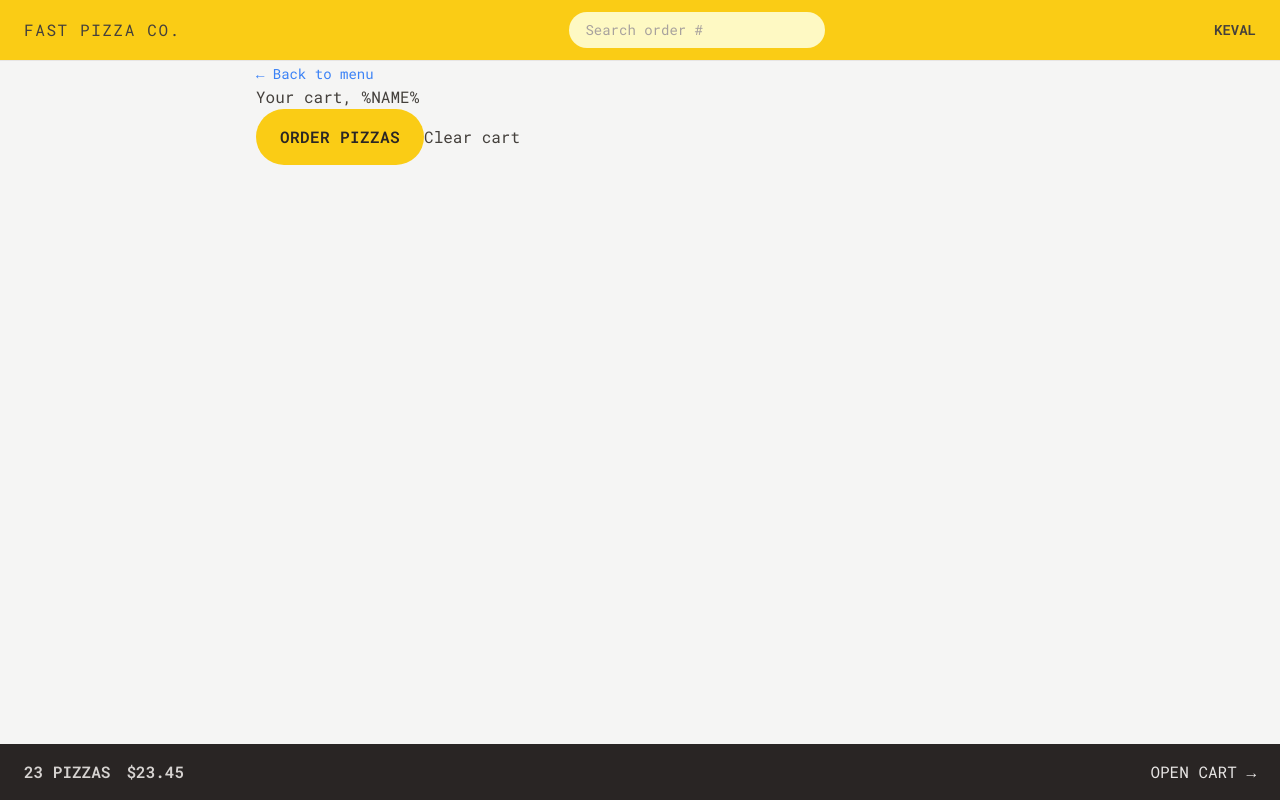
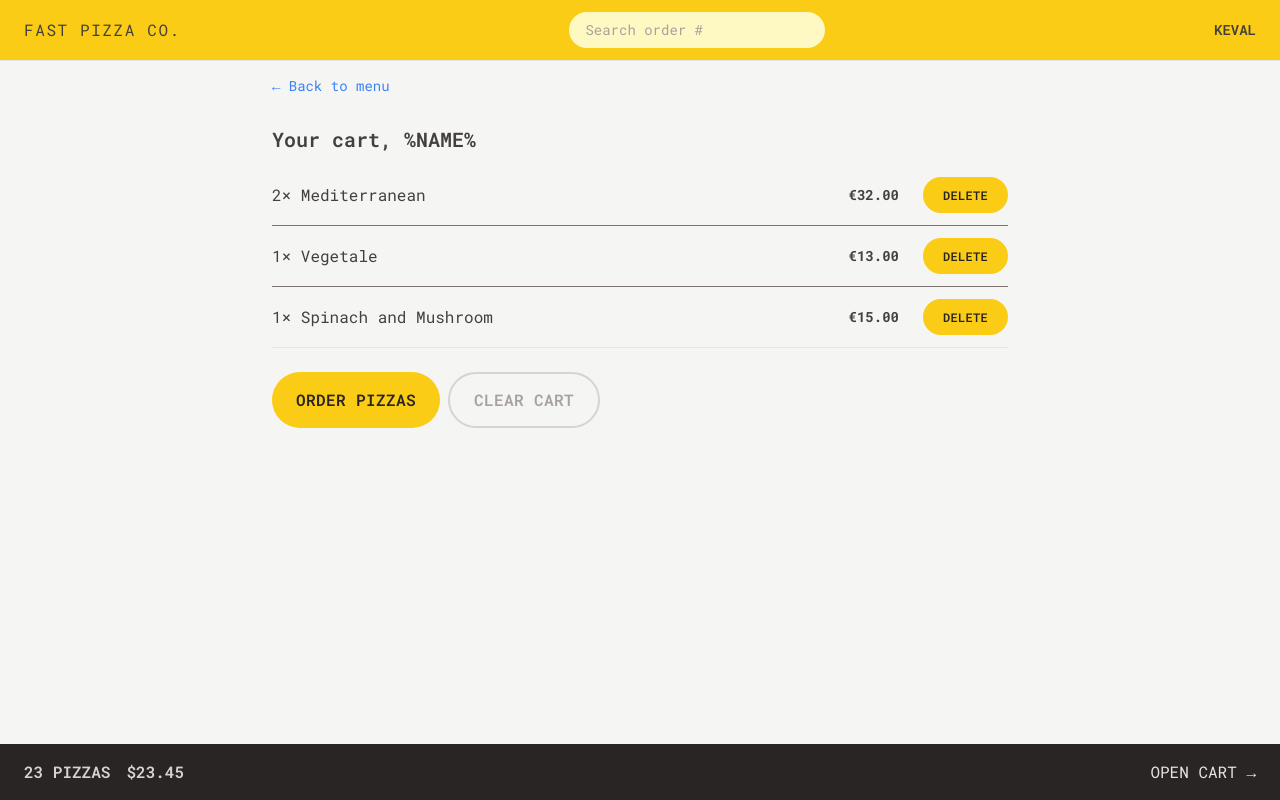
Before and after one commit to kevalmehta17/Fast-Pizza, a React (Vite) app: page /cart in a window 1280 px wide. Built offline with nearby package versions, Linux system fonts and the light colour scheme.

Commit message:
Styled Cart & cartItem Component

```diff
--- a/src/UI/Button.jsx
+++ b/src/UI/Button.jsx
@@ -10,6 +10,8 @@
   const styles = {
     primary: base + " px-4 py-3 md:px-6 md:py-4",
     small: base + " px-4 py-2 md:px-5 md:py-2.5 text-xs",
+    secondary:
+      "inline-block rounded-full border-2 border-stone-300   font-semibold uppercase tracking-wide text-stone-400 transition-colors duration-300 hover:bg-stone-300 hover:text-stone-800 focus:bg-stone-300 focus:outline-none focus:text-stone-800 focus:ring focus:ring-stone-200 focus:ring-offset-2 disabled:cursor-not-allowed px-4 py-2.5 md:px-6 md:py-3.5",
   };
 
   if (to) {
--- a/src/features/cart/Cart.jsx
+++ b/src/features/cart/Cart.jsx
@@ -1,6 +1,7 @@
 import { Link } from "react-router-dom";
 import LinkButton from "../../UI/LinkButton";
 import Button from "../../UI/Button";
+import CartItem from "./CartItem";
 
 const fakeCart = [
   {
@@ -30,15 +31,20 @@
   const cart = fakeCart;
 
   return (
-    <div>
+    <div className="px-4 py-3">
       <LinkButton to="/menu">&larr; Back to menu </LinkButton>
-      <h2>Your cart, %NAME%</h2>
-      <div>
+      <h2 className="mt-7 text-xl font-semibold">Your cart, %NAME%</h2>
+      <ul className="divide-y divide-stone-500 border-b mt-3">
+        {cart.map((item) => (
+          <CartItem item={item} key={item.key} />
+        ))}
+      </ul>
+      <div className="mt-6 space-x-2">
         <Button to="/order/new" type="primary">
           Order pizzas
         </Button>
 
-        <button>Clear cart</button>
+        <Button type="secondary">Clear cart</Button>
       </div>
     </div>
   );
--- a/src/features/cart/CartItem.jsx
+++ b/src/features/cart/CartItem.jsx
@@ -1,13 +1,17 @@
+import Button from "../../UI/Button";
+import { formatCurrency } from "../../utils/helpers";
+
 function CartItem({ item }) {
   const { pizzaId, name, quantity, totalPrice } = item;
 
   return (
-    <li>
-      <p>
+    <li className="py-3 sm:flex sm:items-center sm:justify-between">
+      <p className="mb-1 sm:mb-0">
         {quantity}&times; {name}
       </p>
-      <div>
-        <p>{formatCurrency(totalPrice)}</p>
+      <div className="flex justify-between items-center sm:gap-6 ">
+        <p className="text-sm font-bold">{formatCurrency(totalPrice)}</p>
+        <Button type="small">Delete</Button>
       </div>
     </li>
   );
```
